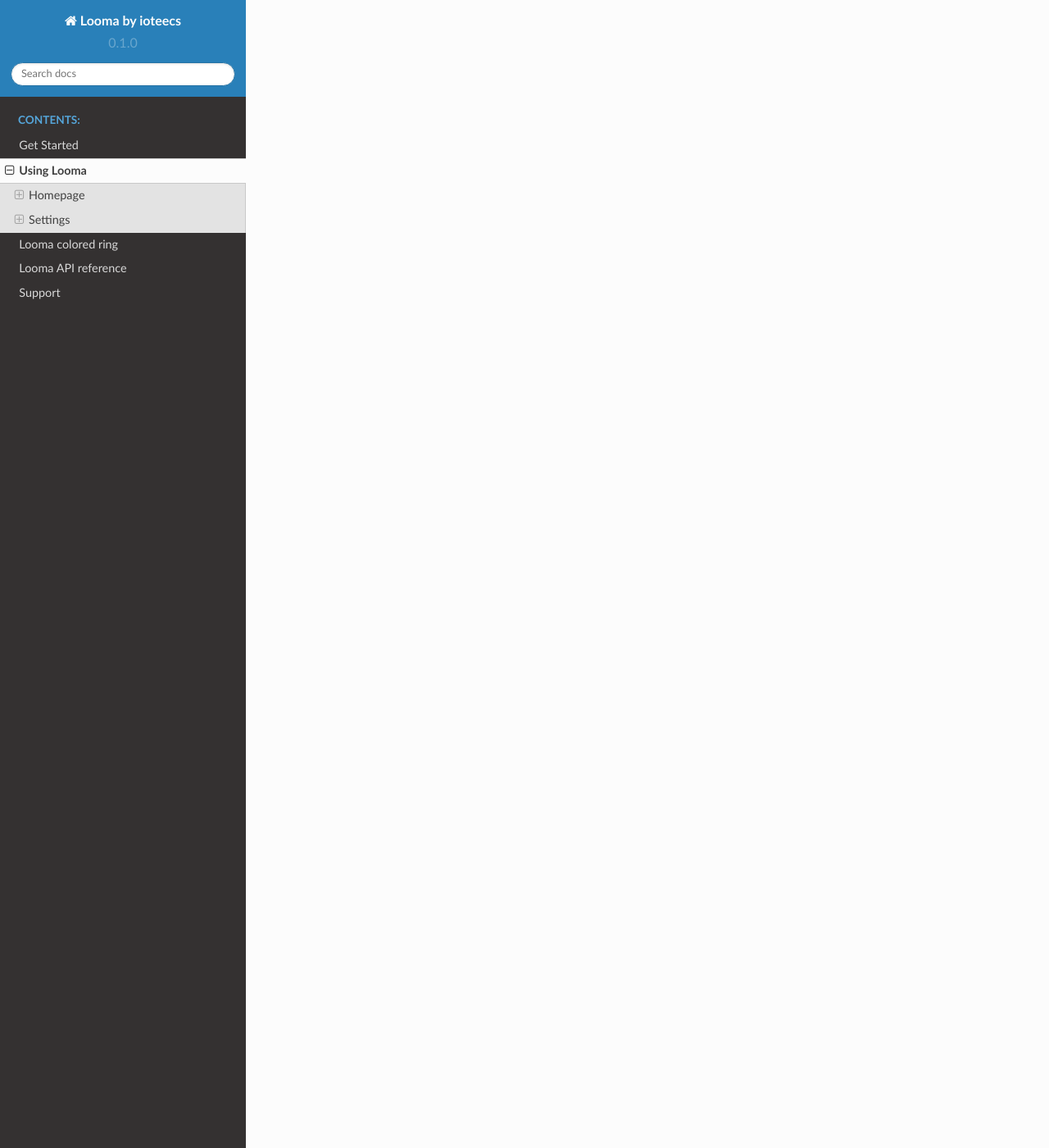
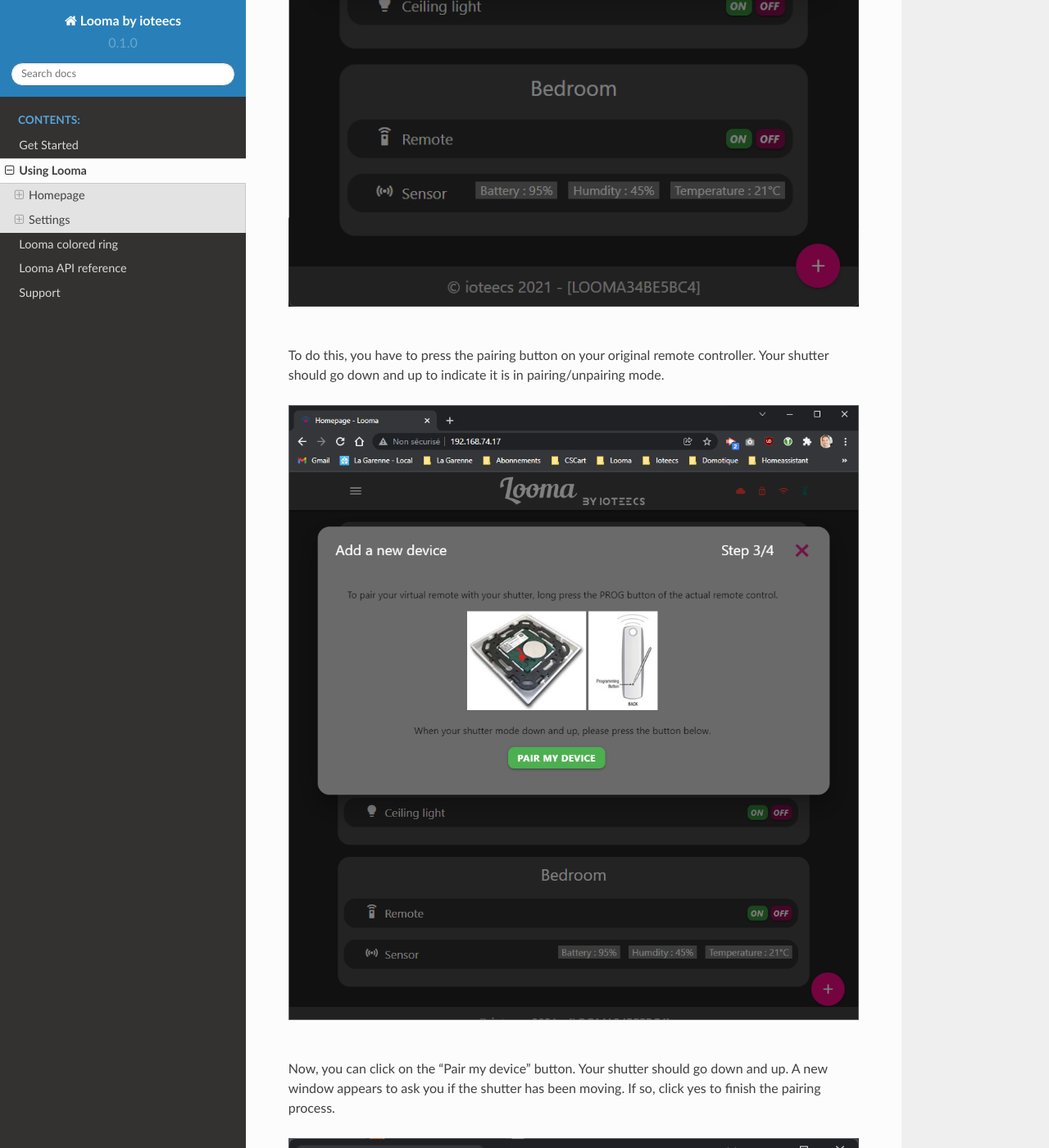
Before and after one commit to Ioteecs/Looma-Documentation, a Sphinx documentation site: the page built from docs/source/using-looma/index.rst, in a window 1280 px wide and 1400 px high, scrolled down 3323 px. Shown: the whole window at 82% size. Built offline with Sphinx 7.4.7 and the Read the Docs theme 2.0.0, drawn with Linux system fonts in a browser that asks for light colours; some of the changed text lies outside the part shown.

Commit message:
adding RTS pairing process

```diff
--- a/docs/source/get-started/index.rst
+++ b/docs/source/get-started/index.rst
@@ -57,6 +57,7 @@
 
 Once Looma has been update, the colored ring should be off after having blinking three times in green. The displayed page looks like the screen capture below.
 
+
 .. figure:: /_static/Looma-home.png
    :alt: Looma - Home page
    :align: center
--- a/docs/source/using-looma/index.rst
+++ b/docs/source/using-looma/index.rst
@@ -32,12 +32,11 @@
 -------------------
 
 
-
 On the homepage, just click on the '+' sign and choose which device to add.
 
 * Somfy RTS
 * Dio
-* Selection
+* Device selection
 * Learn
 
 And follow the wizard for Somfy RTS, Dio and Selection.
@@ -52,6 +51,49 @@
 
 When you have added all the buttons, a summary screen is show where you can test the commands and
 if one of them doesn't work properly, you can redifine it. :red:`Do not delete it if you want to keep it with you device.`
+
+Somfy RTS
+**********
+
+You have to fill the following fields :
+* Device name
+* Rooms
+* Model
+* Topic (this field appears only if MQTT is activated)
+
+.. figure:: /_static/RTS_ADD_1.png
+   :alt: Add somfy RTS device
+   :align: center
+
+|
+
+Once done, click the "Next Step" button to create the device in the database. When the device has been created,
+you can pair the virtual device with your physical device.
+
+.. figure:: /_static/RTS_ADD_2.png
+   :alt: Add somfy RTS device
+   :align: center
+
+|
+
+To do this, you have to press the pairing button on your original remote controller.
+Your shutter should go down and up to indicate it is in pairing/unpairing mode.
+
+.. figure:: /_static/RTS_ADD_3.png
+   :alt: Add somfy RTS device
+   :align: center
+
+|
+
+Now, you can click on the "Pair my device" button.
+Your shutter should go down and up. A new window appears to ask you
+if the shutter has been moving. If so, click yes to finish the pairing process.
+
+.. figure:: /_static/RTS_ADD_4.png
+   :alt: Add somfy RTS device
+   :align: center
+
+|
 
 Settings
 ========
@@ -76,7 +118,18 @@
 MQTT configuration
 -------------------
 
-Coming soon
+Looma is able to connect to an MQTT server such as Apache Mosquitto.
+By default, the service is not able.
+
+.. figure:: /_static/MQTT_config.png
+   :alt: Add somfy RTS device
+   :align: center
+
+|
+
+You need to provide the IP address,the port and the credentials of you MQTT server.
+If you're using Home Assistant, you can also activate the auto discovery. In ths case,
+the configured devices in Looma will automatically be added to Home Assistant.
 
 .. _Rooms:
 
```
Also changed, not shown: docs/source/_static/MQTT_config.png (added), docs/source/_static/RTS_ADD_1.png (added), docs/source/_static/RTS_ADD_2.png (added), docs/source/_static/RTS_ADD_3.png (added), docs/source/_static/RTS_ADD_4.png (added), docs/source/_static/RTS_ADD_5.png (added), docs/source/_static/quick_menu.png (added).
